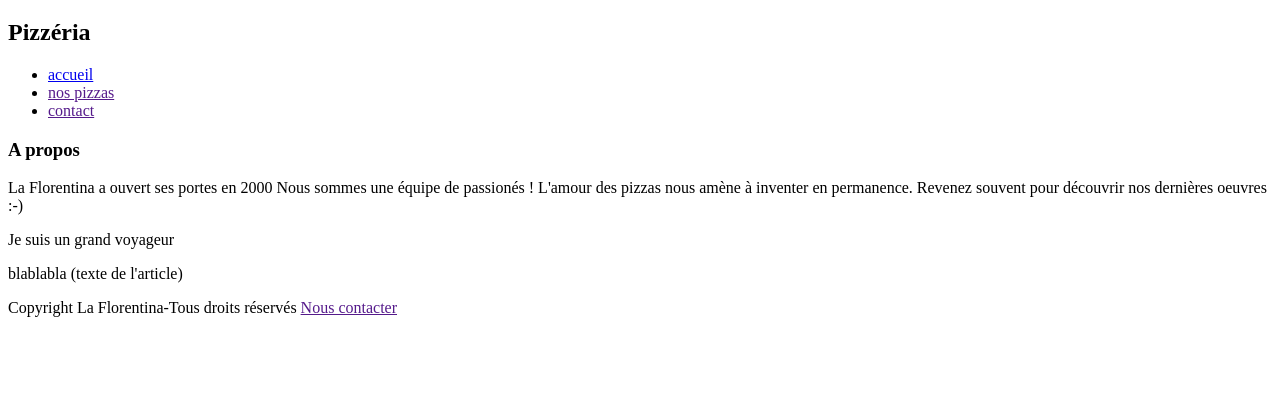
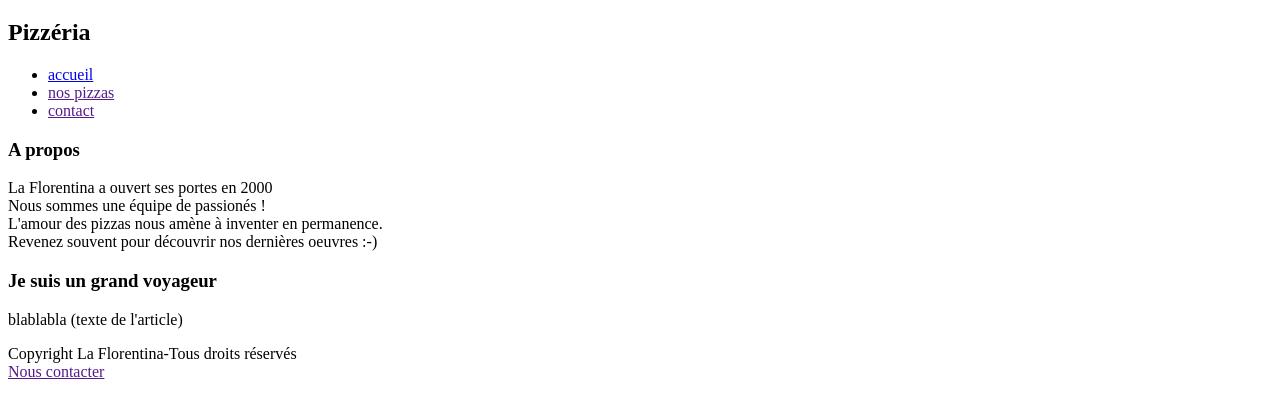
Before and after one commit to DeJulien/workshop-html, a plain HTML site: page index.html in a window 1280 px wide. Shown: the part 61-476 px from the top of the page. Drawn offline with Linux system fonts and the light colour scheme.

Commit message:
commit tp2 maj2

```diff
--- a/index.html
+++ b/index.html
@@ -17,18 +17,18 @@
 <h3>A propos</h3>
 
 <p>
-	La Florentina a ouvert ses portes en 2000
-	Nous sommes une équipe de passionés !
-	L'amour des pizzas nous amène à inventer en permanence.
-	Revenez souvent pour découvrir nos dernières oeuvres :-)
+	La Florentina a ouvert ses portes en 2000 <br/>
+	Nous sommes une équipe de passionés ! <br/>
+	L'amour des pizzas nous amène à inventer en permanence.<br/>
+	Revenez souvent pour découvrir nos dernières oeuvres :-)<br/>
 </p>
 
-Je suis un grand voyageur
+<h3>Je suis un grand voyageur</h3>
 
 <p>
-blablabla (texte de l'article)
+blablabla (texte de l'article)<br/>
 </p>
-Copyright La Florentina-Tous droits réservés
+Copyright La Florentina-Tous droits réservés<br/>
 <a href="" target="_blank">Nous contacter
 
 </body>
```
